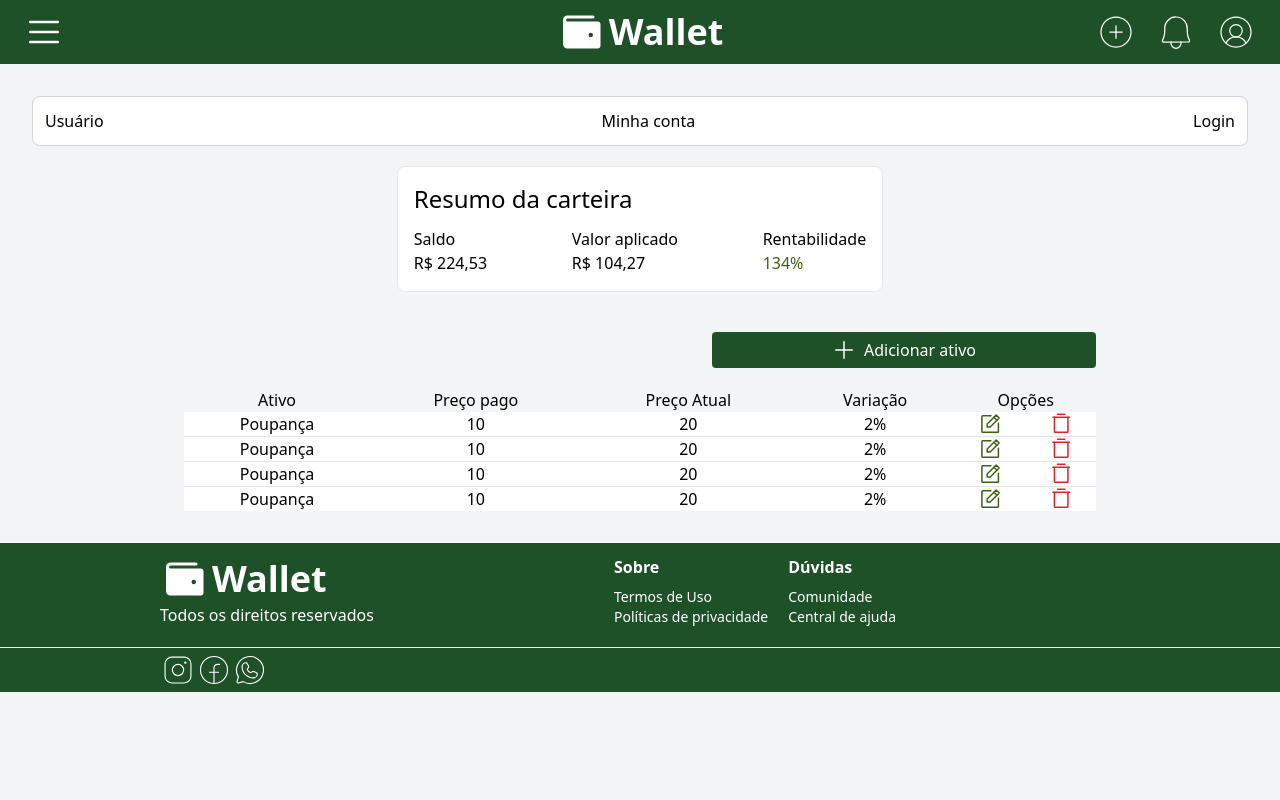
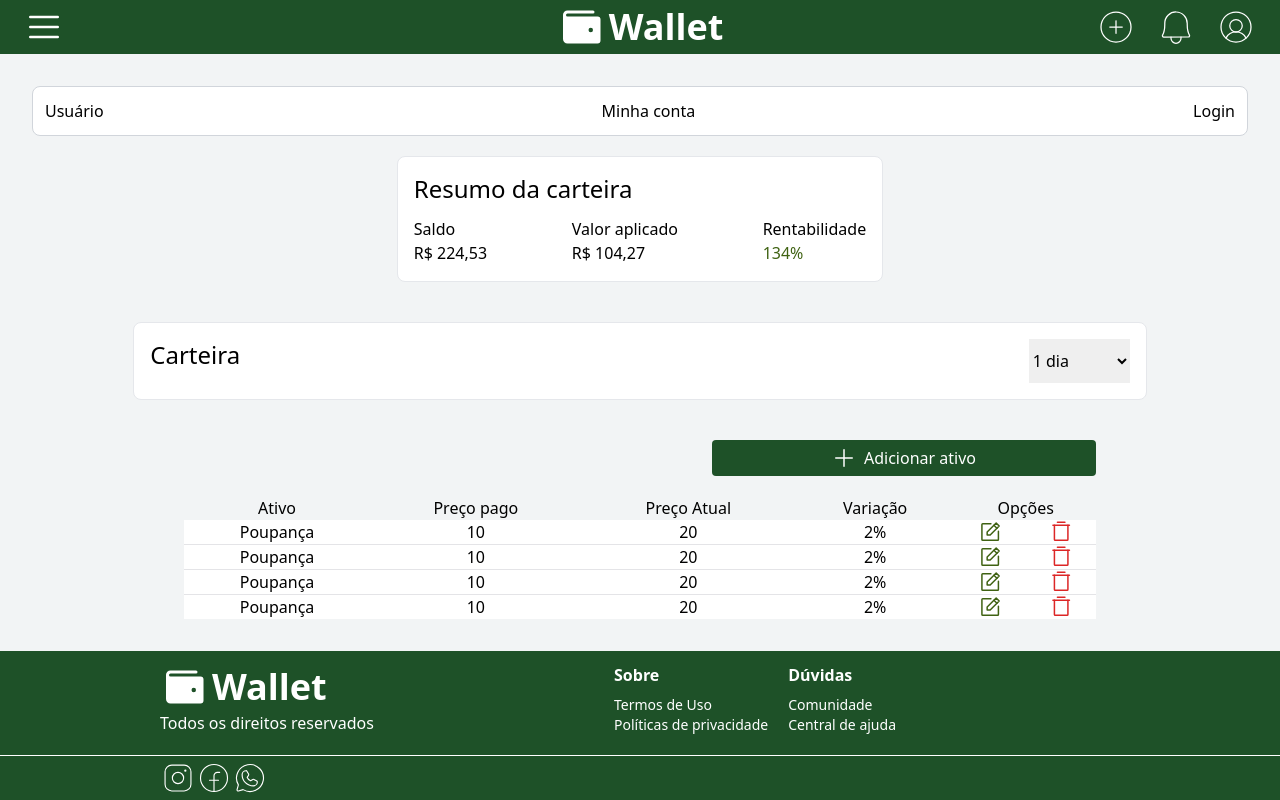
Before and after one commit to robsonvasquez/Carteira_de_Invertimento, a React (Vite) app in the folder investment-wallet-web/: page / in a window 1280 px wide. Built offline with nearby package versions, Linux system fonts and the light colour scheme.

Commit message:
Update: Card Graph and Select

```diff
--- /dev/null
+++ b/investment-wallet-web/src/components/CardGraph.tsx
@@ -0,0 +1,44 @@
+import Select from "./Select";
+
+const list = [
+  {
+    value: '1',
+    key:'1 dia',
+  },
+  {
+    value: '7',
+    key:'7 dias',
+  },
+  {
+    value: '14',
+    key:'2 semanas',
+  },
+  {
+    value: '30',
+    key:'1 mês',
+  },
+  {
+    value: '90',
+    key:'3 meses',
+  },
+  {
+    value: '180',
+    key:'6 meses',
+  },
+  {
+    value: '356',
+    key:'1 ano',
+  },
+]
+
+export default function CardGraph(){
+  return(
+    <div className="w-10/12 my-5 p-4 flex justify-between bg-white border rounded-lg">
+      <h1 className="mb-3 text-2xl">Carteira</h1>
+      <Select
+        text="text select"
+        options={list}
+      />
+    </div>
+  );
+}
--- /dev/null
+++ b/investment-wallet-web/src/components/Select.tsx
@@ -0,0 +1,17 @@
+interface optionInterface{
+  value: string | number;
+  key: string;
+}
+interface SelectProps{
+  text: string;
+  options: optionInterface[];
+}
+export default function Select(props: SelectProps){
+  return(
+    <select>
+      {props.options.map((op: optionInterface) => (
+        <option value={op.value}>{op.key}</option>
+      ))}
+    </select>
+  )
+}
--- a/investment-wallet-web/src/pages/Home.tsx
+++ b/investment-wallet-web/src/pages/Home.tsx
@@ -4,6 +4,7 @@ import Table from "../components/Table/Table";
 import TopBar from "../components/TopBar";
 import BottomBar from "../components/BottomBar";
 import CardResume from "../components/CardResume";
+import CardGraph from "../components/CardGraph";
 
 const l = [
   {
@@ -49,6 +50,7 @@ export default function Home(){
           <Link to="/login">Login</Link>
         </div>
         <CardResume/>
+        <CardGraph/>
         <div className="w-9/12 mt-5 justify-center flex">
           <Table header={header} list={l}/>
         </div>
```
